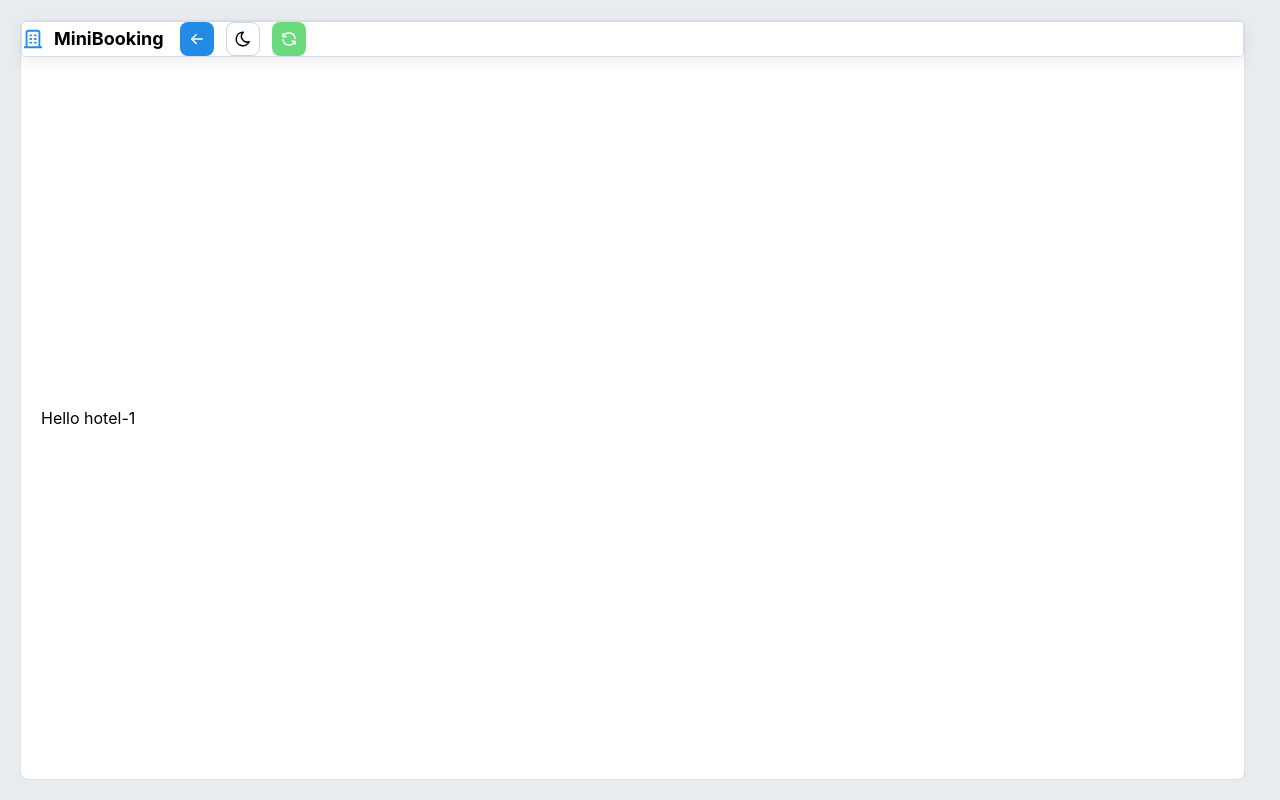
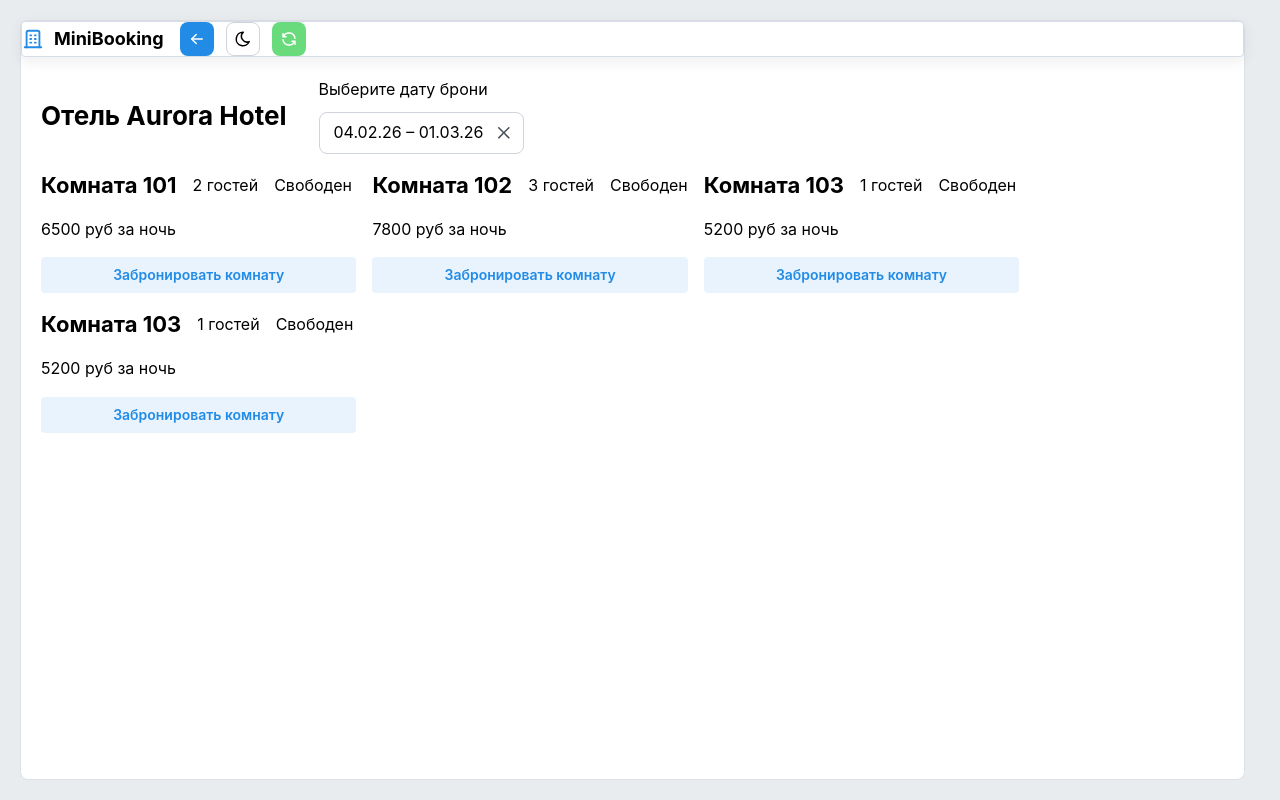
Before and after one commit to ivatra/mini_booking, a React (Vite) app in the folder apps/web/: page /hotel-1 in a window 1280 px wide. Built offline with nearby package versions, Linux system fonts and the light colour scheme.

Commit message:
feat (web details page): page header, room cards layout

```diff
--- a/apps/web/src/entities/hotel/ui/hotel-cards-list/hotel-cards-list.tsx
+++ b/apps/web/src/entities/hotel/ui/hotel-cards-list/hotel-cards-list.tsx
@@ -1,27 +1,21 @@
-import { Box, Paper } from "@mantine/core";
+import { GridList } from "@shared";
 
 import HotelCard from "./hotel-card/hotel-card";
-import s from "./hotel-cards-list.module.css";
 import type { IHotel } from "../../data/types";
 
 interface IProps {
   hotels: IHotel[];
 }
-const HotelCardsList = ({ hotels }: IProps) => {
-  return (
-    <Box className={s.scrollWrapper}>
-      <Paper
-        className={s.grid}
-        component="section">
+
+const HotelCardsList = ({ hotels }: IProps) => (
+  <GridList>
     {hotels.map((hotel) => (
       <HotelCard
         key={hotel.id}
         {...hotel}
       />
     ))}
-      </Paper>
-    </Box>
+  </GridList>
 );
-};
 
 export default HotelCardsList;
--- a/apps/web/src/entities/index.ts
+++ b/apps/web/src/entities/index.ts
@@ -1,3 +1,5 @@
+export { RoomCard } from "./room";
+
 export { HotelCardsList } from "./hotel";
 
 export type { IHotel } from "./hotel";
--- a/apps/web/src/entities/room/index.ts
+++ b/apps/web/src/entities/room/index.ts
@@ -1 +1,3 @@
+export { default as RoomCard } from "./ui/room-card";
+
 export type { IRoom } from "./data/types";
--- /dev/null
+++ b/apps/web/src/entities/room/ui/room-card.module.css
@@ -0,0 +1,68 @@
+.room_card {
+  border: 1px solid light-dark(#d7dde8, #353c49);
+  border-radius: var(--mantine-radius-md);
+  background: light-dark(#ffffff, #1a2130);
+  padding: var(--mantine-spacing-md);
+  transition:
+    transform 140ms ease,
+    box-shadow 140ms ease,
+    border-color 140ms ease;
+}
+
+.room_card:hover {
+  transform: translateY(-2px);
+  border-color: light-dark(#b9c7dc, #4c5870);
+  box-shadow: 0 10px 18px light-dark(rgba(20, 33, 54, 0.09), rgba(0, 0, 0, 0.3));
+}
+
+.room_head {
+  display: flex;
+  justify-content: space-between;
+  align-items: flex-start;
+  gap: var(--mantine-spacing-sm);
+}
+
+.room_title_group {
+  display: flex;
+  align-items: center;
+  gap: var(--mantine-spacing-xs);
+  min-width: 0;
+}
+
+.room_name {
+  margin: 0;
+  white-space: nowrap;
+}
+
+.room_capacity_badge {
+  border-radius: 999px;
+  background: light-dark(#e8f2ff, #233149);
+  color: light-dark(var(--mantine-color-blue-8), var(--mantine-color-cyan-3));
+  padding: 4px 10px;
+  font-weight: 700;
+  font-size: 12px;
+}
+
+.room_status {
+  margin-top: 3px;
+  font-weight: 700;
+  font-size: var(--mantine-font-size-sm);
+}
+
+.status_free {
+  color: var(--mantine-color-green-6);
+}
+
+.status_busy {
+  color: var(--mantine-color-red-6);
+}
+
+.room_price {
+  margin-top: 2px;
+  font-weight: 600;
+  color: light-dark(var(--mantine-color-dark-6), var(--mantine-color-gray-3));
+}
+
+.book_button {
+  margin-top: var(--mantine-spacing-xs);
+}
--- /dev/null
+++ b/apps/web/src/entities/room/ui/room-card.tsx
@@ -0,0 +1,44 @@
+import type { IRoom } from "@entities";
+import { Button, Group, Stack, Text, Title } from "@mantine/core";
+
+import s from "./room-card.module.css";
+
+interface IProps {
+  room: IRoom;
+  hasAvaliableDates: boolean;
+}
+
+const RoomCard = ({ room, hasAvaliableDates }: IProps) => {
+  const statusClassName = hasAvaliableDates ? s.statusFree : s.statusBusy;
+
+  return (
+    <Stack className={s.roomCard}>
+      <Group className={s.roomHead}>
+        <Group className={s.roomTitleGroup}>
+          <Title
+            order={3}
+            className={s.roomName}>
+            Комната {room.name}
+          </Title>
+          <Text className={s.roomCapacityBadge}>{room.capacity} гостей</Text>
+        </Group>
+
+        <Text className={`${s.roomStatus} ${statusClassName}`}>
+          {hasAvaliableDates ? "Свободен" : "Занят"}
+        </Text>
+      </Group>
+
+      <Text className={s.roomPrice}>{room.pricePerNight} руб за ночь</Text>
+
+      <Button
+        className={s.bookButton}
+        variant="light"
+        disabled={!hasAvaliableDates}
+        fullWidth>
+        Забронировать комнату
+      </Button>
+    </Stack>
+  );
+};
+
+export default RoomCard;
--- a/apps/web/src/shared/ui/BookingDatePicker.tsx
+++ b/apps/web/src/pages/details-page/booking-date-picker.tsx
@@ -12,7 +12,7 @@ import { DatePickerInput } from "@mantine/dates";
 //   line-height: 1.2;
 // }
 const BookingDatePicker = () => (
-  <Stack>
+  <Stack gap="xs">
     <Text>Выберите дату брони</Text>
     <DatePickerInput
       size="md"
--- /dev/null
+++ b/apps/web/src/pages/details-page/details-page.module.css
@@ -0,0 +1,13 @@
+.page_wrap {
+  width: 100%;
+  height: 100%;
+  margin: 0 auto;
+  display: flex;
+  gap: var(--mantine-spacing-xl);
+}
+
+.hotel_title {
+  margin: 0;
+  margin-top: 6px;
+  line-height: 1.2;
+}
--- a/apps/web/src/pages/details-page/details-page.tsx
+++ b/apps/web/src/pages/details-page/details-page.tsx
@@ -1,10 +1,48 @@
-import { Group } from "@mantine/core";
+import { RoomCard } from "@entities";
+import { Group, Stack, Title } from "@mantine/core";
+import { GridList, MOCK_HOTELS, MOCK_ROOMS } from "@shared";
 import { useParams } from "react-router";
+
+import BookingDatePicker from "./booking-date-picker";
+import s from "./details-page.module.css";
 
 const DetailsPage = () => {
   const { numId } = useParams<{ numId: string }>();
+  const hotel = MOCK_HOTELS.find((v) => v.id === numId);
+  const rooms = MOCK_ROOMS.filter((v) => v.hotelId === numId);
 
-  return <Group>Hello {numId}</Group>;
+  if (!hotel || !rooms.length) {
+    return (
+      <Title
+        order={3}
+        c="red">
+        Не найден отель/ комнаты для этого отеля
+      </Title>
+    );
+  }
+
+  return (
+    <Stack className={s.pageWrap}>
+      <Group gap="xl">
+        <Title
+          order={2}
+          className={s.hotelTitle}>
+          Отель {hotel?.name}
+        </Title>
+        <BookingDatePicker />
+      </Group>
+
+      <GridList>
+        {rooms.map((room) => (
+          <RoomCard
+            key={room.id}
+            room={room}
+            hasAvaliableDates
+          />
+        ))}
+      </GridList>
+    </Stack>
+  );
 };
 
 export default DetailsPage;
--- a/apps/web/src/shared/index.ts
+++ b/apps/web/src/shared/index.ts
@@ -1,3 +1,5 @@
+export { default as GridList } from "./ui/grid-list";
+
 export { MOCK_HOTELS } from "./mock-data/mock-hotels";
 export { MOCK_ROOMS } from "./mock-data/mock-rooms";
 export { MOCK_BOOKING } from "./mock-data/mock-booking";
--- a/apps/web/src/shared/mock-data/mock-rooms.ts
+++ b/apps/web/src/shared/mock-data/mock-rooms.ts
@@ -17,6 +17,13 @@ export const MOCK_ROOMS: IRoom[] = [
   },
   {
     id: "room-103",
+    hotelId: "hotel-1",
+    name: "103",
+    capacity: 1,
+    pricePerNight: 5200,
+  },
+  {
+    id: "room-104",
     hotelId: "hotel-1",
     name: "103",
     capacity: 1,
--- /dev/null
+++ b/apps/web/src/shared/ui/grid-list.tsx
@@ -0,0 +1,19 @@
+import { Box, Paper } from "@mantine/core";
+
+import s from "./grid-list.module.css";
+
+interface IProps {
+  children: React.ReactNode;
+}
+
+const GridList = ({ children }: IProps) => (
+  <Box className={s.scrollWrapper}>
+    <Paper
+      className={s.grid}
+      component="section">
+      {children}
+    </Paper>
+  </Box>
+);
+
+export default GridList;
```
Also changed, not shown: apps/web/src/shared/ui/grid-list.module.css (renamed from apps/web/src/entities/hotel/ui/hotel-cards-list/hotel-cards-list.module.css). Lines whose indentation alone changed are shown as unchanged.
